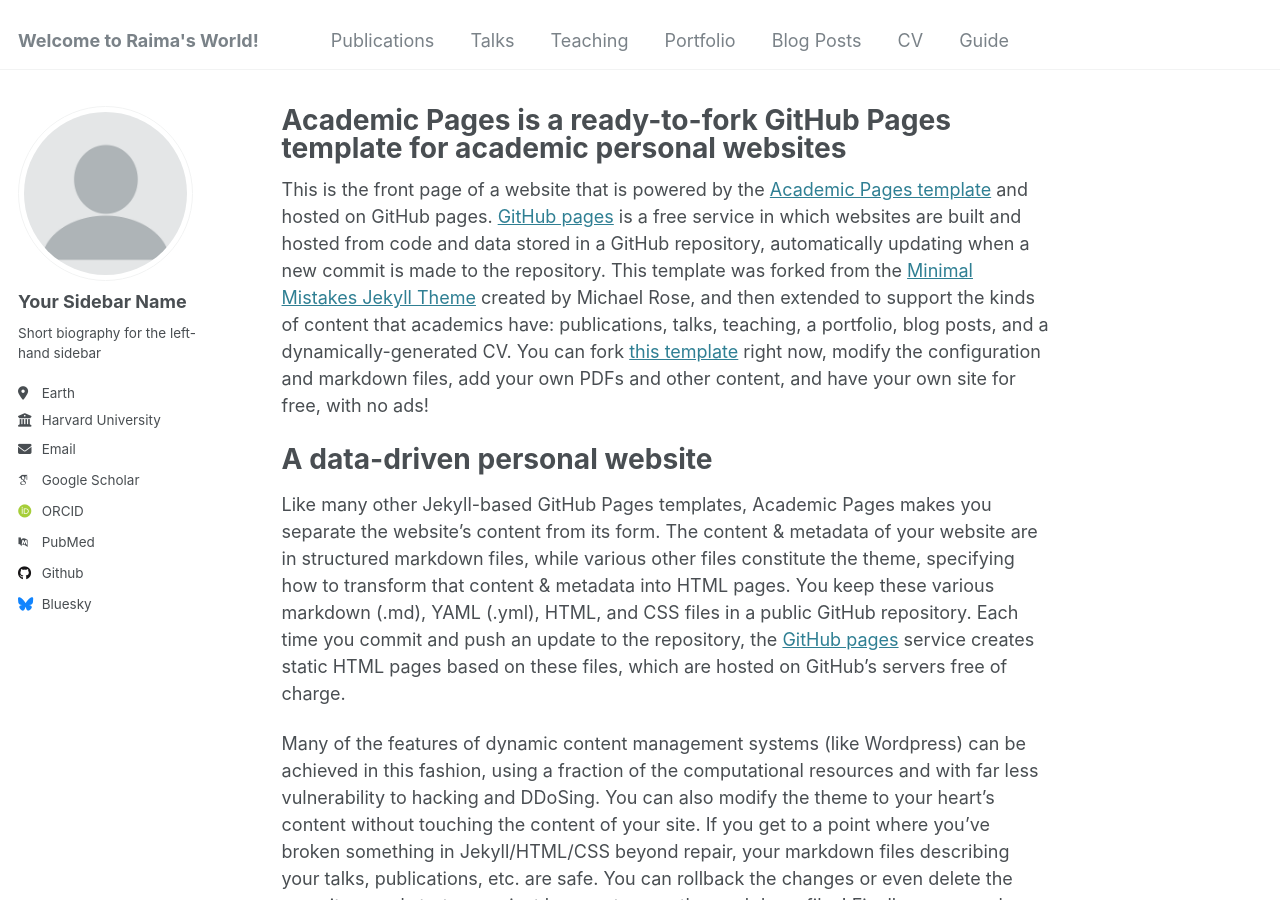
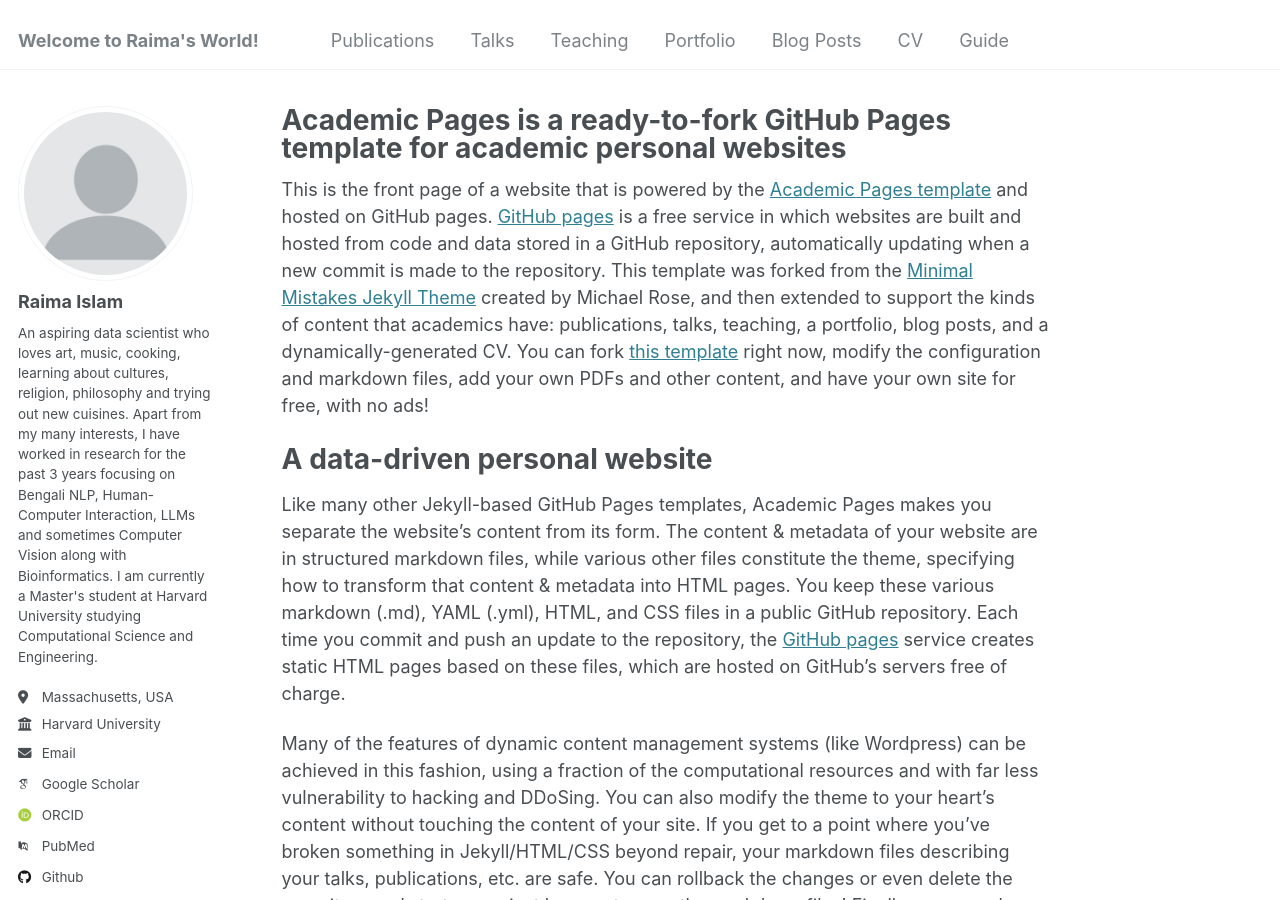
Before and after one commit to raima2001/raima2001.github.io, a Jekyll site: the page built from _pages/about.md, in a window 1280 px wide and 900 px high. Built offline with Jekyll 4.4.1, drawn with Linux system fonts in a browser that asks for light colours; some web fonts are replaced.

Commit message:
Update _config.yml

```diff
--- a/_config.yml
+++ b/_config.yml
@@ -22,10 +22,10 @@ repository               : "academicpages/academicpages.github.io"
 author:
   # Biographic information
   avatar           : "profile.png"
-  name             : "Your Sidebar Name"
+  name             : "Raima Islam"
   pronouns         : # example: "she/her"
-  bio              : "Short biography for the left-hand sidebar"
-  location         : "Earth"
+  bio              : "An aspiring data scientist who loves art, music, cooking, learning about cultures, religion, philosophy and trying out new cuisines. Apart from my many interests, I have worked in research for the past 3 years focusing on Bengali NLP, Human-Computer Interaction, LLMs and sometimes Computer Vision along with Bioinformatics. I am currently a Master's student at Harvard University studying Computational Science and Engineering."
+  location         : "Massachusetts, USA"
   employer         : "Harvard University"
   uri              : # URL
   email            : "raima_islam@g.harvard.edu"
```
